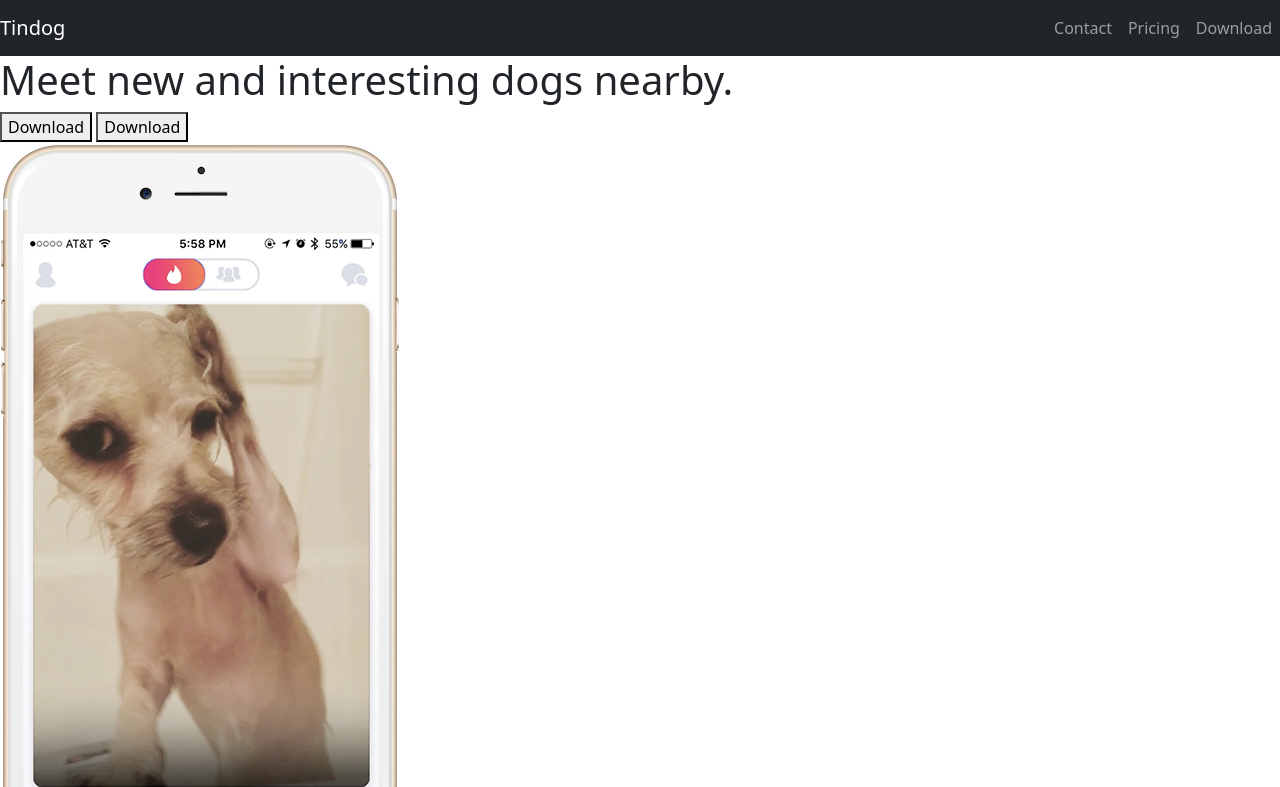
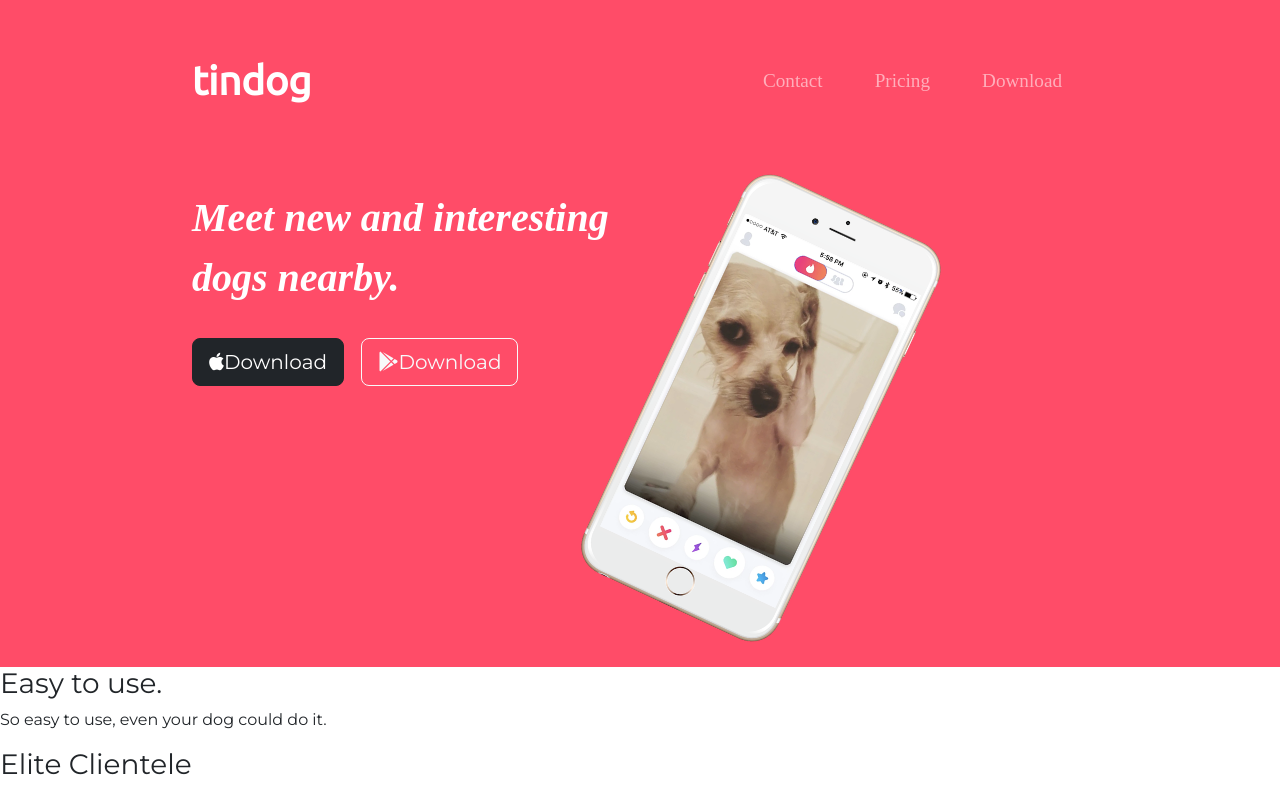
Before and after one commit to Shivansu08/WebDevCodes, a plain HTML site: page TinDog-Start-master/index_TD.html in a window 1280 px wide. Shown: the top 787 px of the page. Drawn offline with nearby package versions, Linux system fonts and the light colour scheme; files that its build step writes are made by us from their sources.

Commit message:
changing

```diff
--- a/TinDog-Start-master/css/styles_TD.css
+++ b/TinDog-Start-master/css/styles_TD.css
@@ -0,0 +1,48 @@
+body {
+    font-family: "Montserrat", sans-serif;
+}
+
+#title {
+    background-color: #ff4c68;
+    color: #fff;
+}
+
+.container-fluid {
+    padding: 3% 15%;
+}
+
+h1 {
+    font-family: "Montserrat-Black";
+    font-weight: 900;
+    font-style: italic;
+    size: 3.5rem;
+    line-height: 1.5;
+}
+
+.navbar {
+    padding-bottom: 4.5rem;
+}
+
+.navbar-brand {
+    font-family: "Ubuntu";
+    font-size: 2.5rem;
+    font-weight: bold;
+}
+
+.nav-item {
+    padding: 0 18px;
+}
+
+.nav-link {
+    font-size: 1.2rem;
+    font-family: "Montserrat-Light";
+}
+
+.download-button {
+    margin: 5% 3% 5% 0;
+}
+
+.title-image {
+    width: 50%;
+    transform: rotate(25deg);
+}
--- a/TinDog-Start-master/index_TD.html
+++ b/TinDog-Start-master/index_TD.html
@@ -4,10 +4,16 @@
 <head>
     <meta charset="utf-8">
     <title>TinDog</title>
+    <link rel="preconnect" href="https://fonts.googleapis.com">
+    <link rel="preconnect" href="https://fonts.gstatic.com" crossorigin>
+    <link href="https://fonts.googleapis.com/css2?family=Merriweather&family=Montserrat:wght@400;900&family=Sacramento&family=Ubuntu&display=swap" rel="stylesheet">
+
+    <script src="https://kit.fontawesome.com/5fcb7bb531.js" crossorigin="anonymous"></script>
+
     <link href="https://cdn.jsdelivr.net/npm/bootstrap@5.3.0-alpha1/dist/css/bootstrap.min.css" rel="stylesheet" integrity="sha384-GLhlTQ8iRABdZLl6O3oVMWSktQOp6b7In1Zl3/Jr59b6EGGoI1aFkw7cmDA6j6gD" crossorigin="anonymous">
     <script src="https://cdn.jsdelivr.net/npm/bootstrap@5.3.0-alpha1/dist/js/bootstrap.min.js" integrity="sha384-mQ93GR66B00ZXjt0YO5KlohRA5SY2XofN4zfuZxLkoj1gXtW8ANNCe9d5Y3eG5eD" crossorigin="anonymous"></script>
 
-    <link rel="stylesheet" href="css/styles.css">
+    <link rel="stylesheet" href="css/styles_TD.css">
 </head>
 
 <body>
@@ -15,9 +21,11 @@
 
     <section id="title">
 
+        <div class="container-fluid">
+
             <!-- Nav Bar -->
-        <nav class="navbar navbar-expand-lg navbar-dark bg-dark">
-            <a class="navbar-brand" href="">Tindog</a>
+            <nav class="navbar navbar-expand-lg navbar-dark">
+                <a class="navbar-brand" href="">tindog</a>
                 <button class="navbar-toggler" type="button" data-bs-toggle="collapse" data-bs-target="#navbarNav" aria-controls="navbarNav" aria-expanded="false" aria-label="Toggle navigation">
                     <span class="navbar-toggler-icon"></span>
                 </button>
@@ -39,14 +47,17 @@
 
 
             <!-- Title -->
+            <div class="row">
+                <div class="col-lg-6">
+                    <h1>Meet new and interesting dogs nearby.</h1>
+                    <button type="button" class="btn btn-dark btn-lg download-button"><i class="fa-brands fa-apple"></i>Download</button>
+                    <button type="button" class="btn btn-outline-light btn-lg download-button"><i class="fa-brands fa-google-play"></i>Download</button>
+                </div>
+                <div class="col-lg-6">
+                    <img class="title-image" src="images/iphone6.png" alt="iphone-mockup">
+                </div>
+            </div>
 
-        <div>
-            <h1>Meet new and interesting dogs nearby.</h1>
-            <button type="button">Download</button>
-            <button type="button">Download</button>
-        </div>
-        <div>
-            <img src="images/iphone6.png" alt="iphone-mockup">
         </div>
 
     </section>
```
Lines whose indentation alone changed are shown as unchanged.
